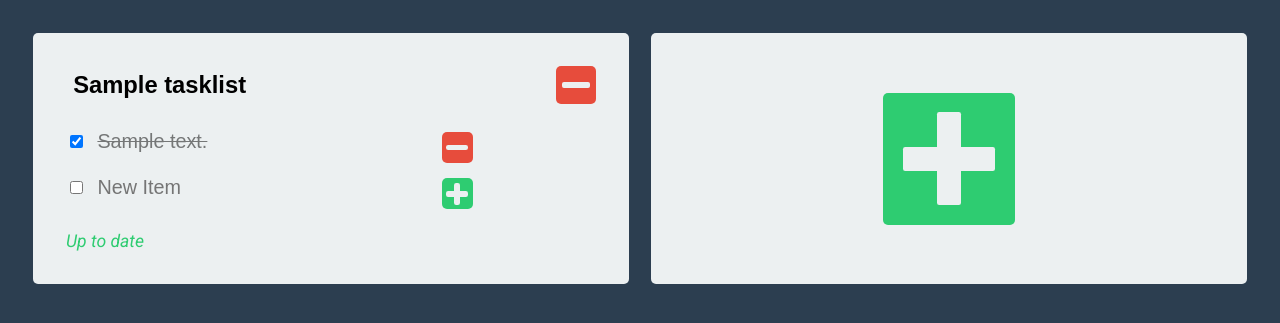
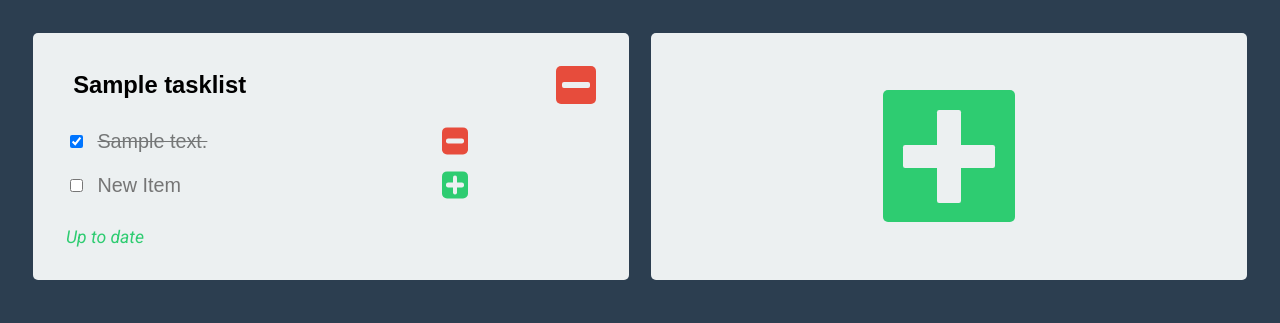
Before and after one commit to austinmalmberg/flask-tasklist, a Flask app: page / in a window 1280 px wide. Shown: the part 104-427 px from the top of the page. Run offline with Flask 2, Linux system fonts and the light colour scheme; the visitor is signed in with stand-in values (Sample User, id 1); tables that the repository leaves empty hold one stand-in row (values such as "Sample post").

Commit message:
Fixed list item buttons to be more inline with their respective items

```diff
--- a/static/style.css
+++ b/static/style.css
@@ -279,7 +279,8 @@ button.big {
 
 .list--item .btn-add,
 .list--item .btn-delete {
-    padding: 0.7em;
+    padding: 0.6em;
+    transform: translateY(-0.3em);
 }
 
 .btn-add,
```
